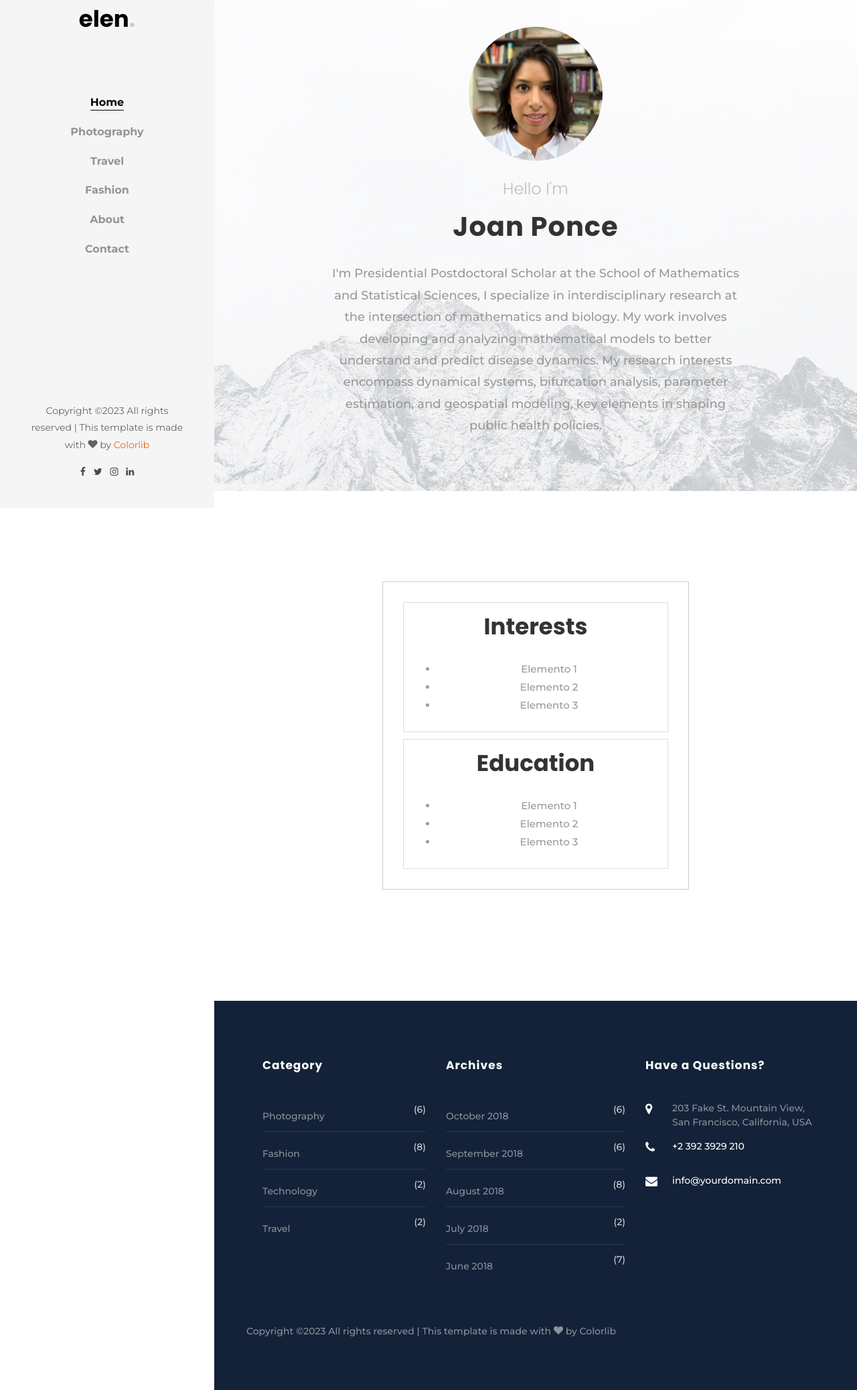
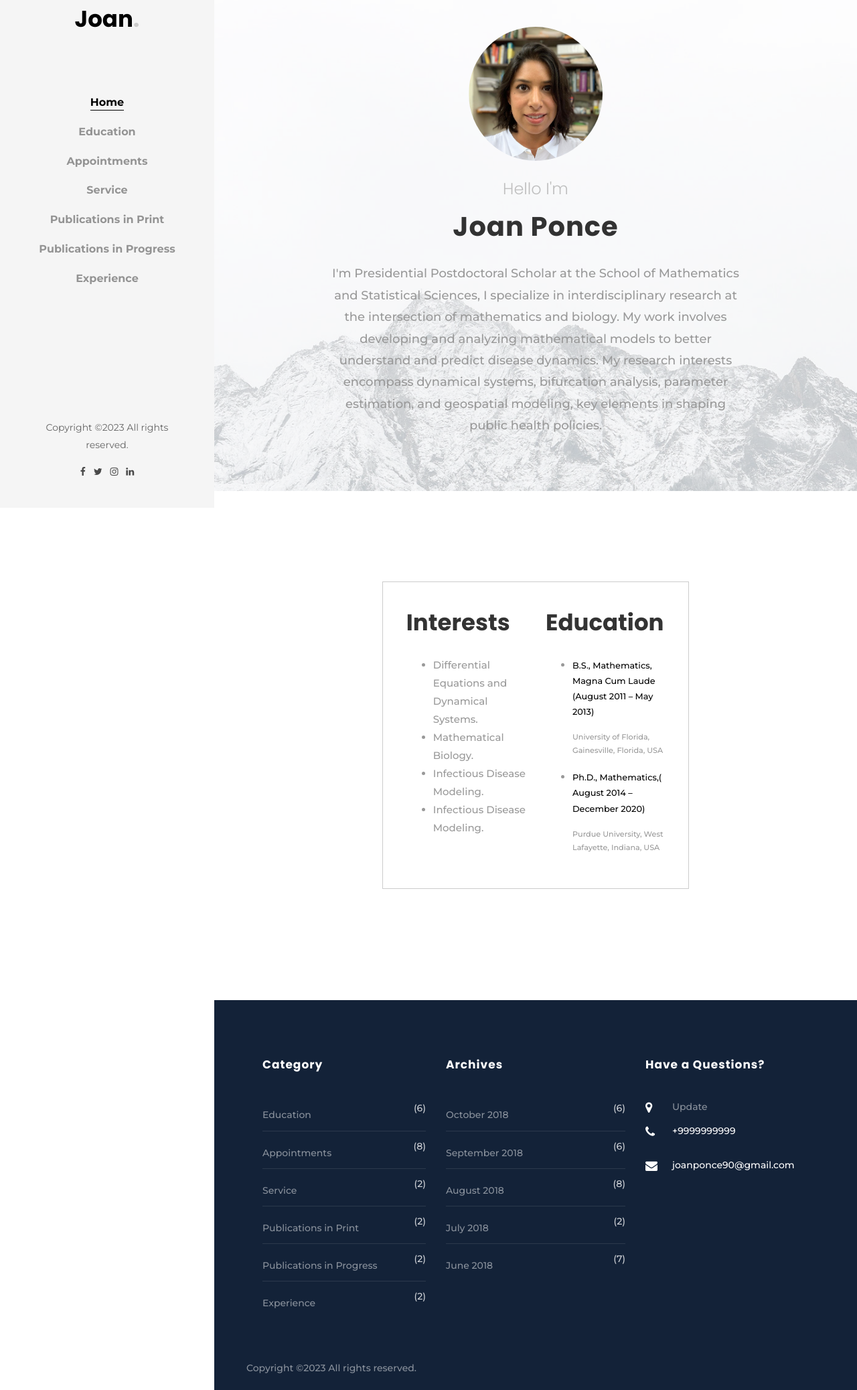
Before and after one commit to dcuasapaz/joan-ponce, a plain HTML site: page index.html in a window 1280 px wide. Shown: the part 42-2117 px from the top of the page at 67% size. Drawn offline with Linux system fonts and the light colour scheme; some packages are replaced by stand-ins of ours; no server answers; files whose address does not match are found by name.

Commit message:
JV: Personalizando from y links

```diff
--- a/index.html
+++ b/index.html
@@ -1,7 +1,7 @@
 <!DOCTYPE html>
 <html lang="en">
   <head>
-    <title>Elen - Free Bootstrap 4 Template by Colorlib</title>
+    <title>Joan - Presidential Postdoctoral scholar</title>
     <meta charset="utf-8">
     <meta name="viewport" content="width=device-width, initial-scale=1, shrink-to-fit=no">
 
@@ -32,21 +32,22 @@
 	<div id="colorlib-page">
 		<a href="#" class="js-colorlib-nav-toggle colorlib-nav-toggle"><i></i></a>
 		<aside id="colorlib-aside" role="complementary" class="js-fullheight text-center">
-			<h1 id="colorlib-logo"><a href="index.html">elen<span>.</span></a></h1>
+			<h1 id="colorlib-logo"><a href="index.html">Joan<span>.</span></a></h1>
 			<nav id="colorlib-main-menu" role="navigation">
 				<ul>
 					<li class="colorlib-active"><a href="index.html">Home</a></li>
-					<li><a href="photography.html">Photography</a></li>
-					<li><a href="travel.html">Travel</a></li>
-					<li><a href="fashion.html">Fashion</a></li>
-					<li><a href="about.html">About</a></li>
-					<li><a href="contact.html">Contact</a></li>
+					<li><a href="#">Education</a></li>
+					<li><a href="#">Appointments</a></li>
+					<li><a href="#">Service</a></li>
+					<li><a href="#">Publications in Print</a></li>
+					<li><a href="#">Publications in Progress</a></li>
+					<li><a href="#">Experience</a></li>
 				</ul>
 			</nav>
 
 			<div class="colorlib-footer">
 				<p><!-- Link back to Colorlib can't be removed. Template is licensed under CC BY 3.0. -->
-			  Copyright &copy;<script>document.write(new Date().getFullYear());</script> All rights reserved | This template is made with <i class="icon-heart" aria-hidden="true"></i> by <a href="https://colorlib.com" target="_blank">Colorlib</a>
+			  Copyright &copy;<script>document.write(new Date().getFullYear());</script> All rights reserved.
 				<ul>
 					<li><a href="#"><i class="icon-facebook"></i></a></li>
 					<li><a href="#"><i class="icon-twitter"></i></a></li>
@@ -78,9 +79,10 @@
 							<!-- Contenido de la primera sección -->
 							<h2 class="mb-4">Interests</h2>
 							<ul>
-								<li>Elemento 1</li>
-								<li>Elemento 2</li>
-								<li>Elemento 3</li>
+								<li>Differential Equations and Dynamical Systems.</li>
+								<li>Mathematical Biology.</li>
+								<li>Infectious Disease Modeling.</li>
+								<li>Infectious Disease Modeling.</li>
 							</ul>
 						</div>
 
@@ -88,9 +90,19 @@
 
 							<h2 class="mb-4">Education</h2>
 							<ul>
-								<li>Elemento 1</li>
-								<li>Elemento 2</li>
-								<li>Elemento 3</li>
+								<li>
+									<div class="div-list">
+										<p class="div-list-h1">B.S., Mathematics, Magna Cum Laude (August 2011 – May 2013)</p>
+										<p class="div-list-h2">University of Florida, Gainesville, Florida, USA</p>
+									</div>
+								</li>
+								<li>
+									<div class="div-list">
+										<p class="div-list-h1">Ph.D., Mathematics,( August 2014 – December 2020)</p>
+										<p class="div-list-h2">Purdue University, West Lafayette, Indiana, USA</p>
+									</div>
+								</li>
+
 							</ul>
 						</div>
 					</div>
@@ -105,10 +117,12 @@
             <div class="ftco-footer-widget mb-4 ml-md-4">
               <h2 class="ftco-heading-2">Category</h2>
               <ul class="list-unstyled categories">
-                <li><a href="#">Photography <span>(6)</span></a></li>
-                <li><a href="#">Fashion <span>(8)</span></a></li>
-                <li><a href="#">Technology <span>(2)</span></a></li>
-                <li><a href="#">Travel <span>(2)</span></a></li>
+                <li><a href="#">Education <span>(6)</span></a></li>
+                <li><a href="#">Appointments <span>(8)</span></a></li>
+                <li><a href="#">Service <span>(2)</span></a></li>
+                <li><a href="#">Publications in Print <span>(2)</span></a></li>
+				<li><a href="#">Publications in	Progress <span>(2)</span></a></li>
+				<li><a href="#">Experience <span>(2)</span></a></li>
               </ul>
             </div>
           </div>
@@ -129,9 +143,9 @@
             	<h2 class="ftco-heading-2">Have a Questions?</h2>
             	<div class="block-23 mb-3">
 	              <ul>
-	                <li><span class="icon icon-map-marker"></span><span class="text">203 Fake St. Mountain View, San Francisco, California, USA</span></li>
-	                <li><a href="#"><span class="icon icon-phone"></span><span class="text">+2 392 3929 210</span></a></li>
-	                <li><a href="#"><span class="icon icon-envelope"></span><span class="text">info@yourdomain.com</span></a></li>
+	                <li><span class="icon icon-map-marker"></span><span class="text">Update</span></li>
+	                <li><a href="#"><span class="icon icon-phone"></span><span class="text">+9999999999</span></a></li>
+	                <li><a href="#"><span class="icon icon-envelope"></span><span class="text">joanponce90@gmail.com</span></a></li>
 	              </ul>
 	            </div>
             </div>
@@ -141,7 +155,7 @@
           <div class="col-md-12">
 
             <p><!-- Link back to Colorlib can't be removed. Template is licensed under CC BY 3.0. -->
-  Copyright &copy;<script>document.write(new Date().getFullYear());</script> All rights reserved | This template is made with <i class="icon-heart" aria-hidden="true"></i> by <a href="https://colorlib.com" target="_blank">Colorlib</a>
+  Copyright &copy;<script>document.write(new Date().getFullYear());</script> All rights reserved.
   <!-- Link back to Colorlib can't be removed. Template is licensed under CC BY 3.0. --></p>
           </div>
         </div>
```
Also changed, not shown: css/style.css.
